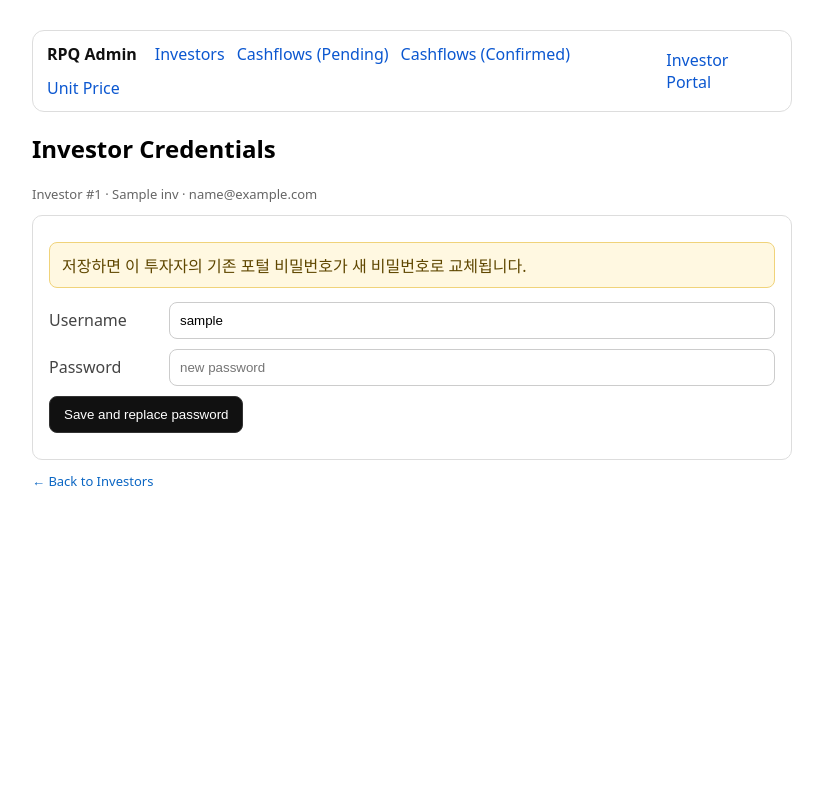
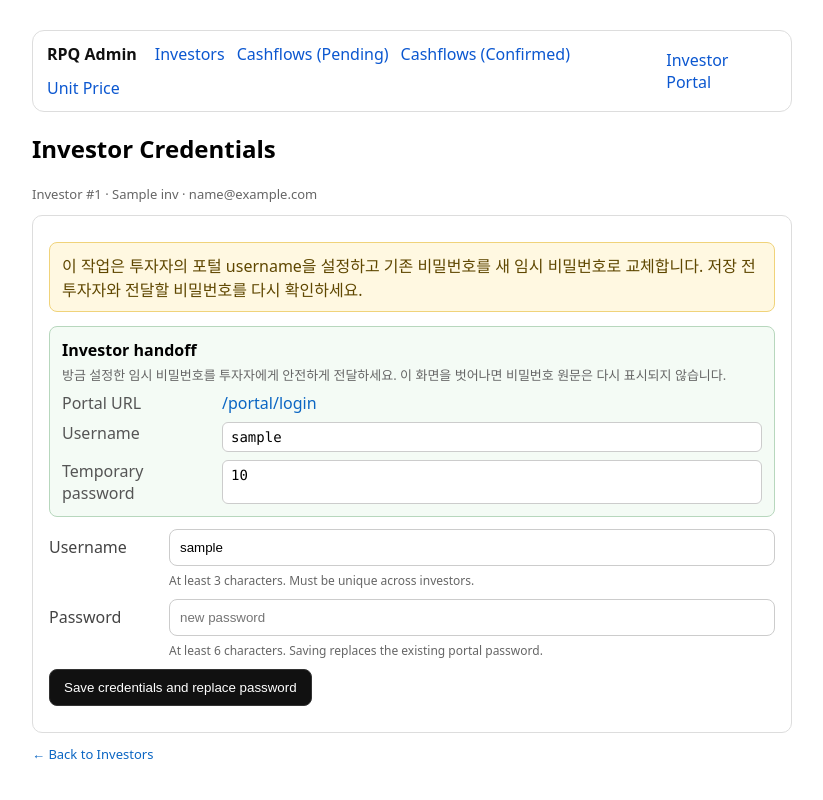
Before and after one commit to bhyeh56-sys/rpq-portal, a FastAPI app: template templates/admin/credentials.html in a window 1280 px wide. Shown: the whole page, without its empty margins (228-1051 px from the left). Run offline with FastAPI, Linux system fonts and the light colour scheme; the template is opened without the code that fills it: most values are stand-ins (such as "Sample title", 1, 10 or a date in 2020).

Commit message:
Improve investor credentials handoff UX

```diff
--- a/templates/admin/credentials.html
+++ b/templates/admin/credentials.html
@@ -12,8 +12,13 @@
     button{padding:10px 14px; border:1px solid #333; border-radius:8px; background:#111; color:#fff; cursor:pointer;}
     .muted{color:#666; font-size:13px;}
     .notice{background:#fff8e1; border:1px solid #f0d37a; color:#5f4700; padding:10px 12px; border-radius:8px; margin:10px 0 14px;}
-    .ok{color:#0a7a2f; font-size:13px; margin:8px 0;}
-    .err{color:#b00020; font-size:13px; margin:8px 0;}
+    .ok{background:#e6f4ea; border:1px solid #2e7d32; color:#0a7a2f; font-size:13px; padding:10px 12px; border-radius:8px; margin:8px 0 12px;}
+    .err{background:#fde7e9; border:1px solid #b00020; color:#b00020; font-size:13px; padding:10px 12px; border-radius:8px; margin:8px 0 12px;}
+    .help{color:#666; font-size:12px; margin:-4px 0 8px 120px;}
+    .handoff{border:1px solid #b7d7bd; background:#f4fbf5; border-radius:8px; padding:12px; margin:12px 0;}
+    .handoff .kv{display:grid; grid-template-columns:150px 1fr; gap:8px 10px; margin-top:8px;}
+    .handoff .label{color:#555;}
+    .secret{font-family:ui-monospace,SFMono-Regular,Consolas,monospace; font-size:14px; background:#fff; border:1px solid #ccc; border-radius:6px; padding:6px 8px; word-break:break-all;}
     a{color:#0b66c3; text-decoration:none;}
   </style>
 </head>
@@ -27,15 +32,32 @@
 
   <div class="card">
     <div class="notice">
-      저장하면 이 투자자의 기존 포털 비밀번호가 새 비밀번호로 교체됩니다.
+      이 작업은 투자자의 포털 username을 설정하고 기존 비밀번호를 새 임시 비밀번호로 교체합니다. 저장 전 투자자와 전달할 비밀번호를 다시 확인하세요.
     </div>
 
     {% if msg == "ok" %}
-      <div class="ok">Saved.</div>
+      <div class="ok">Credentials saved. The password was replaced successfully.</div>
     {% elif msg == "bad" %}
-      <div class="err">Please enter username and password.</div>
+      <div class="err">Save failed. Username must be at least 3 characters and password at least 6 characters.</div>
     {% elif msg == "dup" %}
-      <div class="err">Username already taken.</div>
+      <div class="err">Save failed. Username is already taken.</div>
+    {% endif %}
+
+    {% if temp_password %}
+      <div class="handoff">
+        <b>Investor handoff</b>
+        <div class="muted" style="margin-top:4px;">
+          방금 설정한 임시 비밀번호를 투자자에게 안전하게 전달하세요. 이 화면을 벗어나면 비밀번호 원문은 다시 표시되지 않습니다.
+        </div>
+        <div class="kv">
+          <div class="label">Portal URL</div>
+          <div><a href="/portal/login" target="_blank">/portal/login</a></div>
+          <div class="label">Username</div>
+          <div class="secret">{{ saved_username }}</div>
+          <div class="label">Temporary password</div>
+          <div class="secret">{{ temp_password }}</div>
+        </div>
+      </div>
     {% endif %}
 
     <form method="post" action="/admin/investors/{{ inv.id }}/credentials">
@@ -50,6 +72,7 @@
           required
         >
       </div>
+      <div class="help">At least 3 characters. Must be unique across investors.</div>
 
       <div class="row">
         <label>Password</label>
@@ -62,9 +85,10 @@
           required
         >
       </div>
+      <div class="help">At least 6 characters. Saving replaces the existing portal password.</div>
 
       <div class="row">
-        <button type="submit">Save and replace password</button>
+        <button type="submit">Save credentials and replace password</button>
       </div>
     </form>
   </div>
```
Also changed, not shown: app/admin_investors.py (+10 -3 lines), templates/admin/investor_credentials.html (+23 -3 lines).
